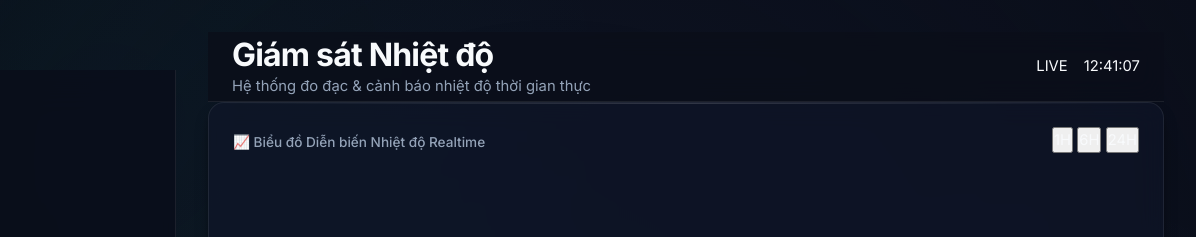
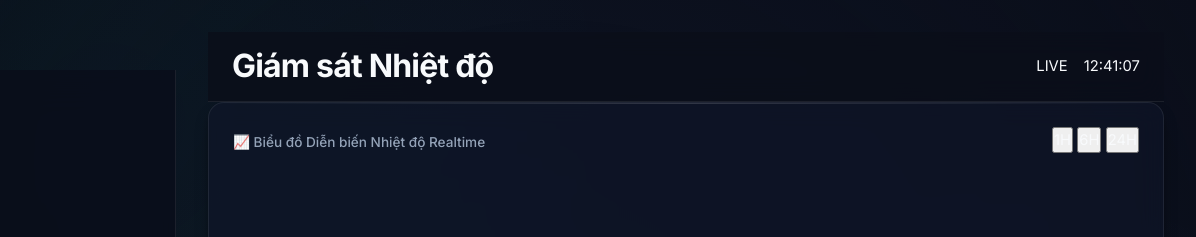
Before and after one commit to XuTa93/CF_IOT, a plain HTML site: page PWA/index.html in a window 1280 px wide. Shown: the top 237 px of the page, 84-1280 px from the left. Drawn offline with Linux system fonts and the light colour scheme.

Commit message:
Remove redundant topbar subtitle line as requested

```diff
--- a/PWA/index.html
+++ b/PWA/index.html
@@ -97,7 +97,6 @@
             </button>
             <div class="topbar-title">
                 <h1>Giám sát Nhiệt độ</h1>
-                <p class="topbar-subtitle">Hệ thống đo đạc & cảnh báo nhiệt độ thời gian thực</p>
             </div>
             <div class="topbar-actions">
                 <span class="live-indicator" id="liveIndicator">
```
